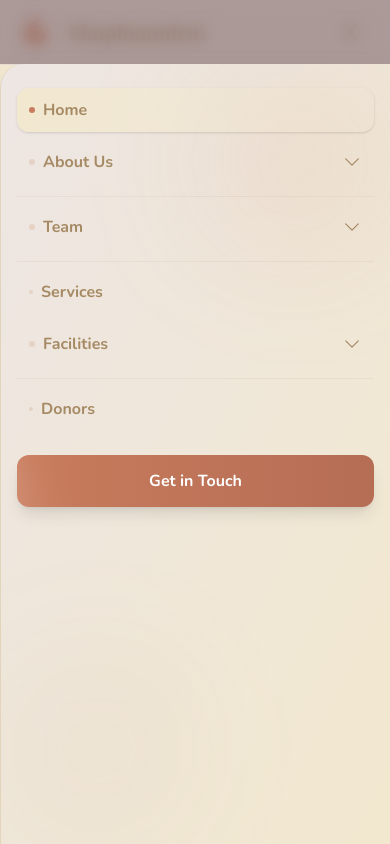
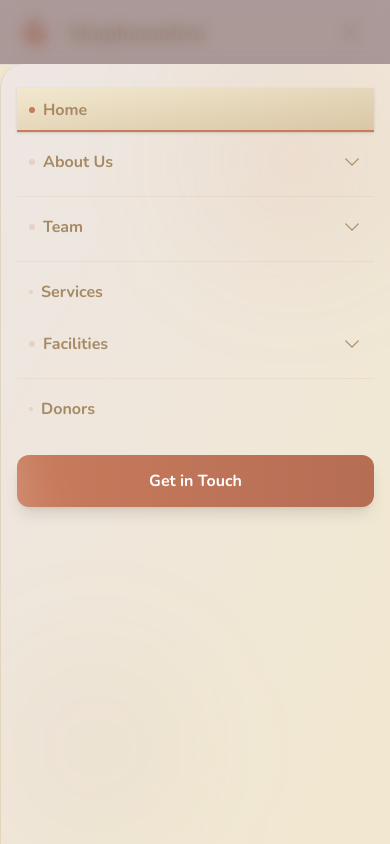
Before and after one commit to Psyfo/ekuphumuleni, a Next.js app: page / in a window 390 px wide. Both pictures are taken after a click on the button "Toggle menu". Shown: the top 844 px of the page. Built offline with nearby package versions, Linux system fonts and the light colour scheme.

Commit message:
modified nav aesthetics

```diff
--- a/src/components/Navigation.tsx
+++ b/src/components/Navigation.tsx
@@ -277,13 +277,23 @@ export default function Navigation() {
                         transition={{ delay: index * 0.05, duration: 0.3 }}
                         className='pb-3 border-[var(--color-earth-brown)]/10 border-b last:border-b-0'
                       >
+                        <div
+                          className={[
+                            'transition-all duration-200',
+                            item.children?.some((child) => isActive(child.href))
+                              ? 'bg-gradient-to-br from-[var(--color-warm-beige)] to-[var(--color-soft-sand)] shadow-sm'
+                              : '',
+                          ].join(' ')}
+                        >
                           <button
                             type='button'
                             className={[
-                            'group flex justify-between items-center px-3 py-2.5 rounded-lg focus-visible:outline-none focus-visible:ring-[var(--color-muted-terracotta)] focus-visible:ring-2 w-full font-semibold transition-all duration-200',
+                              'relative group flex justify-between items-center px-3 py-2.5 focus-visible:outline-none focus-visible:ring-[var(--color-muted-terracotta)] focus-visible:ring-2 w-full font-semibold transition-all duration-200',
                               '!text-[var(--color-earth-brown)] hover:!text-[var(--color-muted-terracotta)]',
-                            item.children?.some((child) => isActive(child.href))
-                              ? 'bg-gradient-to-r from-[var(--color-warm-beige)] to-transparent shadow-sm'
+                              item.children?.some((child) =>
+                                isActive(child.href)
+                              )
+                                ? ''
                                 : 'hover:bg-white/50',
                             ].join(' ')}
                             aria-expanded={
@@ -317,7 +327,14 @@ export default function Navigation() {
                                   : 'group-hover:text-[var(--color-muted-terracotta)]'
                               }`}
                             />
+                            {/* Active indicator */}
+                            {item.children?.some((child) =>
+                              isActive(child.href)
+                            ) && (
+                              <div className='bottom-0 left-0 absolute bg-[var(--color-muted-terracotta)] w-full h-0.5' />
+                            )}
                           </button>
+                        </div>
                         <AnimatePresence initial={false}>
                           {openDropdown === item.label && (
                             <motion.ul
@@ -345,10 +362,20 @@ export default function Navigation() {
                                 >
                                   <Link
                                     href={child.href}
-                                    className='group flex items-center gap-2 hover:bg-white/70 px-3 py-2 rounded-lg focus-visible:outline-none focus-visible:ring-[var(--color-muted-terracotta)] focus-visible:ring-2 !text-[var(--color-deep-cocoa)] hover:!text-[var(--color-muted-terracotta)] text-sm transition-all duration-200'
+                                    className={`group flex items-center gap-2 px-3 py-2 focus-visible:outline-none focus-visible:ring-[var(--color-muted-terracotta)] focus-visible:ring-2 text-sm transition-all duration-200 ${
+                                      isActive(child.href)
+                                        ? '!text-[var(--color-muted-terracotta)] font-semibold'
+                                        : 'hover:bg-white/70 !text-[var(--color-deep-cocoa)] hover:!text-[var(--color-muted-terracotta)]'
+                                    }`}
                                     onClick={closeMobile}
                                   >
-                                    <span className='bg-[var(--color-muted-terracotta)] rounded-full w-1 group-hover:w-2 h-1 transition-all duration-200' />
+                                    <span
+                                      className={`rounded-full transition-all duration-200 ${
+                                        isActive(child.href)
+                                          ? 'w-1.5 h-1.5 bg-[var(--color-muted-terracotta)]'
+                                          : 'w-1 h-1 bg-[var(--color-muted-terracotta)] group-hover:w-1.5 group-hover:h-1.5'
+                                      }`}
+                                    />
                                     {child.label}
                                   </Link>
                                 </motion.li>
@@ -367,15 +394,21 @@ export default function Navigation() {
                         animate={{ opacity: 1, x: 0 }}
                         transition={{ delay: index * 0.05, duration: 0.3 }}
                       >
+                        <div
+                          className={[
+                            'transition-all duration-200',
+                            isActive(item.href)
+                              ? 'bg-gradient-to-br from-[var(--color-warm-beige)] to-[var(--color-soft-sand)] shadow-sm'
+                              : '',
+                          ].join(' ')}
+                        >
                           <Link
                             href={item.href!}
                             className={[
-                            'group flex items-center gap-2 px-3 py-2.5 rounded-lg font-semibold transition-all duration-200',
+                              'relative group flex items-center gap-2 px-3 py-2.5 font-semibold transition-all duration-200',
                               '!text-[var(--color-earth-brown)] hover:!text-[var(--color-muted-terracotta)]',
                               'focus-visible:outline-none focus-visible:ring-[var(--color-muted-terracotta)] focus-visible:ring-2',
-                            isActive(item.href)
-                              ? 'bg-gradient-to-r from-[var(--color-warm-beige)] to-transparent shadow-sm'
-                              : 'hover:bg-white/50',
+                              isActive(item.href) ? '' : 'hover:bg-white/50',
                             ].join(' ')}
                             onClick={closeMobile}
                           >
@@ -387,7 +420,12 @@ export default function Navigation() {
                               }`}
                             />
                             {item.label}
+                            {/* Active indicator */}
+                            {isActive(item.href) && (
+                              <div className='bottom-0 left-0 absolute bg-[var(--color-muted-terracotta)] w-full h-0.5' />
+                            )}
                           </Link>
+                        </div>
                       </motion.li>
                     )
                   )}
@@ -573,7 +611,7 @@ function DesktopDropdown({
               duration: 0.2,
               ease: [0.16, 1, 0.3, 1], // Custom easing for smooth feel
             }}
-            className='left-0 absolute bg-[var(--color-warm-beige)] shadow-xl mt-3 border border-[var(--color-earth-brown)]/15 w-72 overflow-hidden'
+            className='left-0 absolute bg-white shadow-xl mt-3 border border-[var(--color-earth-brown)]/15 w-72 overflow-hidden'
             style={{
               boxShadow:
                 '0 10px 40px -10px rgba(107, 79, 79, 0.15), 0 0 0 1px rgba(166, 138, 100, 0.1)',
@@ -611,7 +649,7 @@ function DesktopDropdown({
             {/* Decorative gradient top */}
             <div className='bg-gradient-to-r from-[var(--color-muted-terracotta)]/20 via-[var(--color-earth-brown)]/10 to-[var(--color-muted-terracotta)]/20 w-full h-1' />
 
-            <ul className='py-2'>
+            <ul>
               {item.children!.map((child, index) => (
                 <motion.li
                   key={child.href}
```
Lines whose indentation alone changed are shown as unchanged.
